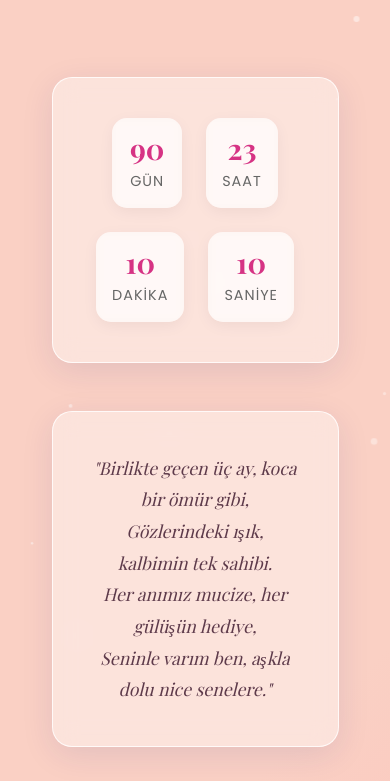
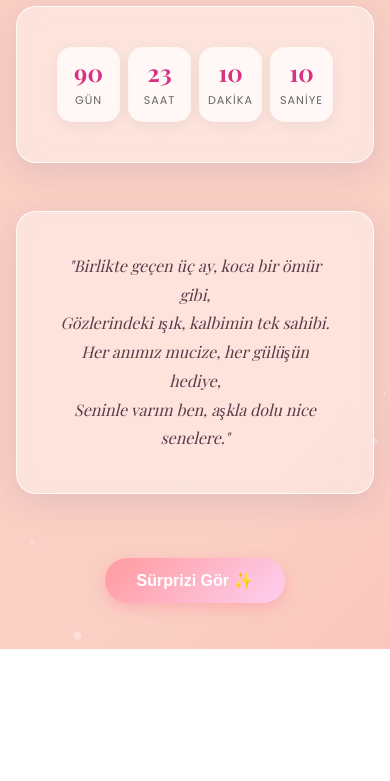
Before and after one commit to idriscan/3.ayimiz, a plain HTML site: page index.html in a window 390 px wide. Shown: the part 195-976 px from the top of the page. After the commit the page ends 844 px from the top, so only its background shows below. Drawn offline with nearby package versions, Linux system fonts and the light colour scheme; a web font is replaced by a local one.

Commit message:
index.html

```diff
--- a/index.html
+++ b/index.html
@@ -291,21 +291,41 @@
         }
 
         @media (max-width: 600px) {
+            .container {
+                width: 100%;
+                padding: 1rem;
+            }
+
             h1 {
-                font-size: 2.2rem;
+                font-size: 1.8rem;
+            }
+
+            .timer-container {
+                gap: 0.5rem;
+                flex-wrap: nowrap;
             }
 
             .time-box {
-                min-width: 70px;
-                padding: 1rem;
+                min-width: auto;
+                flex: 1;
+                padding: 0.8rem 0.4rem;
             }
 
             .time-value {
-                font-size: 1.8rem;
+                font-size: 1.5rem;
+            }
+
+            .time-label {
+                font-size: 0.7rem;
             }
 
             .poem-text {
-                font-size: 1.1rem;
+                font-size: 1rem;
+            }
+
+            .surprise-btn {
+                padding: 0.8rem 2rem;
+                font-size: 1rem;
             }
         }
     </style>
```
